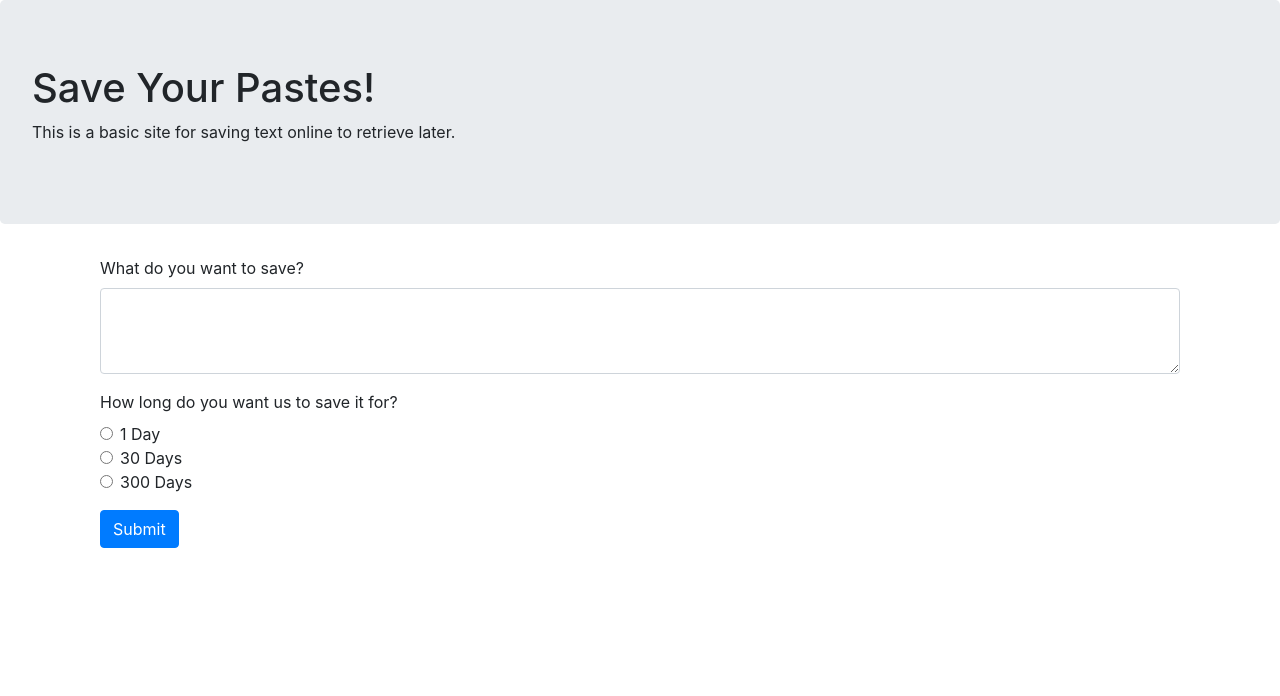
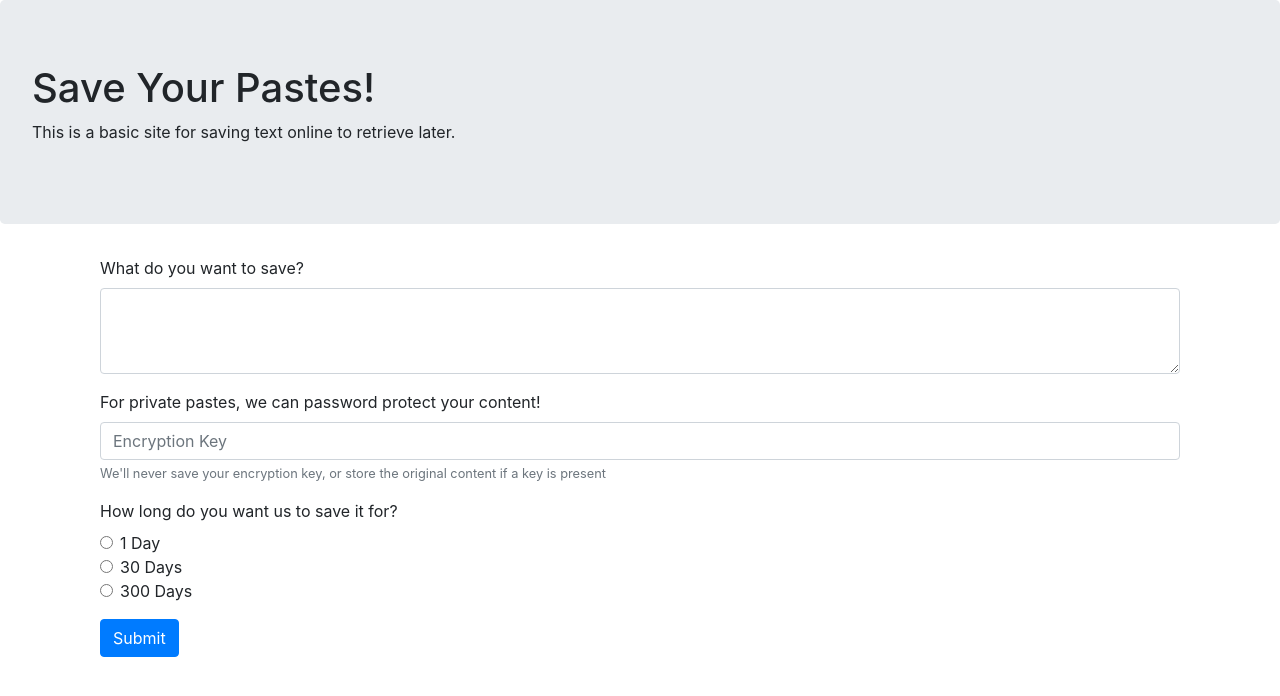
Before and after one commit to RyanMKrol/Paste-Site, a React (Create React App) app: page / in a window 1280 px wide. Shown: the top 696 px of the page. Built offline with nearby package versions, Linux system fonts and the light colour scheme.

Commit message:
Add paste encryption modules and methods

```diff
--- a/package.json
+++ b/package.json
@@ -9,6 +9,7 @@
     "@testing-library/react": "^9.5.0",
     "@testing-library/user-event": "^7.2.1",
     "bootstrap": "^4.5.0",
+    "cryptr": "^6.0.2",
     "react": "^16.13.0",
     "react-bootstrap": "^1.3.0",
     "react-dom": "^16.13.0",
--- a/src/App.js
+++ b/src/App.js
@@ -1,5 +1,4 @@
 import React, { Component } from 'react'
-import './App.css'
 
 import Button from 'react-bootstrap/Button'
 import Col from 'react-bootstrap/Col'
@@ -7,12 +6,16 @@ import Container from 'react-bootstrap/Container'
 import Jumbotron from 'react-bootstrap/Jumbotron'
 import Form from 'react-bootstrap/Form'
 
+import Cryptr from 'cryptr'
+
+import './App.css'
+
 class App extends Component {
   constructor() {
     super()
 
     this.handleSubmit = this.handleSubmit.bind(this)
-    this.handleTextAreaChange = this.handleTextAreaChange.bind(this)
+    this.handleTextInputChange = this.handleTextInputChange.bind(this)
     this.handleRadioChange = this.handleRadioChange.bind(this)
   }
 
@@ -20,15 +23,22 @@ class App extends Component {
     event.preventDefault()
   }
 
-  handleTextAreaChange(event) {
+  handleTextInputChange(event) {
     this.setState({
       [event.target.id]: event.target.value
     })
   }
+
   handleRadioChange(event) {
     this.setState({
       [event.target.name]: event.target.value
     })
+  }
+
+  encryptContent(content, encryptionKey) {
+    const cryptr = new Cryptr(encryptionKey)
+
+    return cryptr.encrypt(content)
   }
 
   render() {
@@ -46,9 +56,24 @@ class App extends Component {
                 <Form.Control
                   as="textarea"
                   rows="3"
-                  onChange={this.handleTextAreaChange}
+                  onChange={this.handleTextInputChange}
                 />
               </Form.Group>
+              <Form.Group controlId="encryptionKey">
+                <Form.Label>
+                  For private pastes, we can password protect your content!
+                </Form.Label>
+                <Form.Control
+                  type="text"
+                  placeholder="Encryption Key"
+                  onChange={this.handleTextInputChange}
+                />
+                <Form.Text className="text-muted">
+                  We'll never save your encryption key, or store the original
+                  content if a key is present
+                </Form.Text>
+              </Form.Group>
+
               <Form.Group
                 controlId="pasteTimeToLive"
                 onChange={this.handleRadioChange}
```
Also changed, not shown: 1 other file (tests, documents, lock files or other folders).
